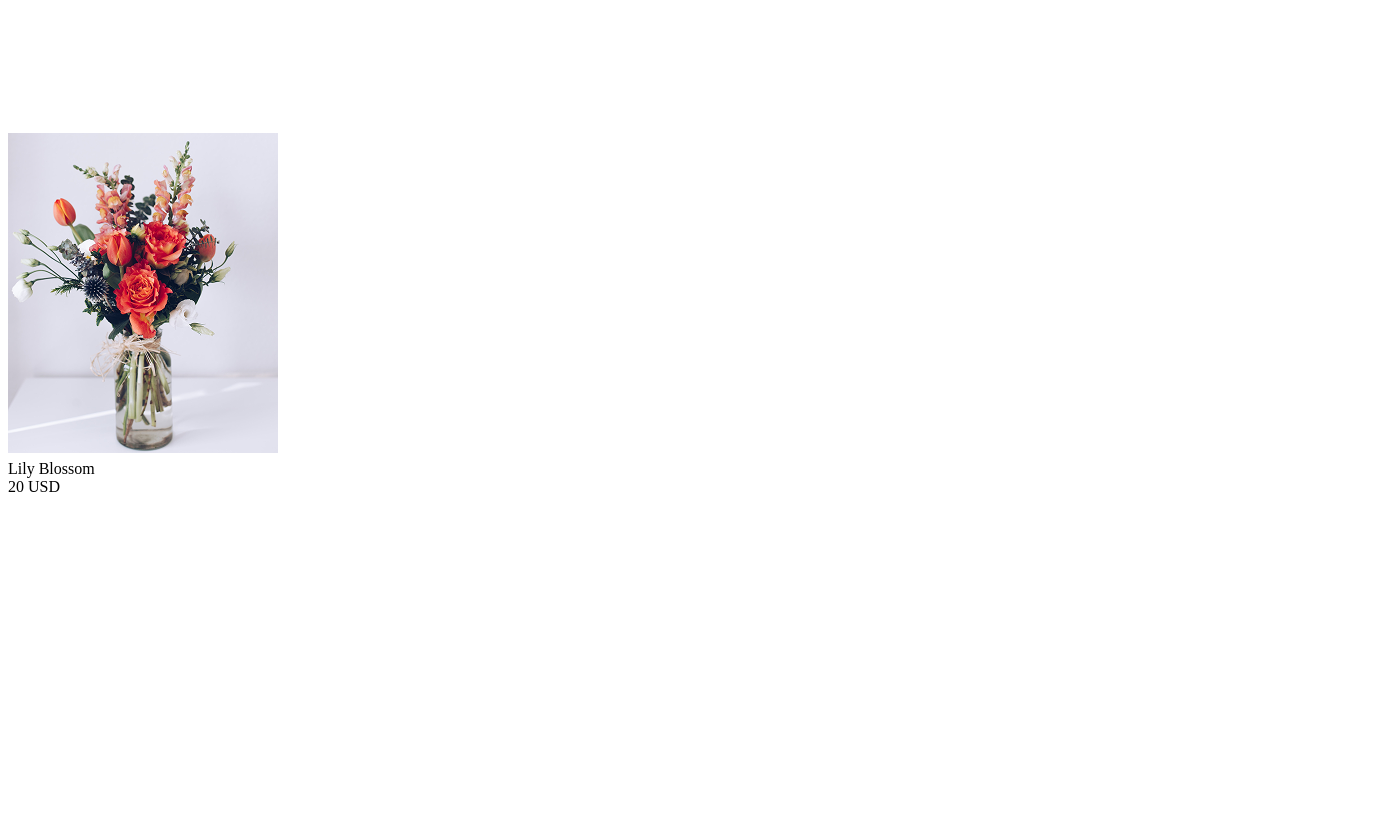
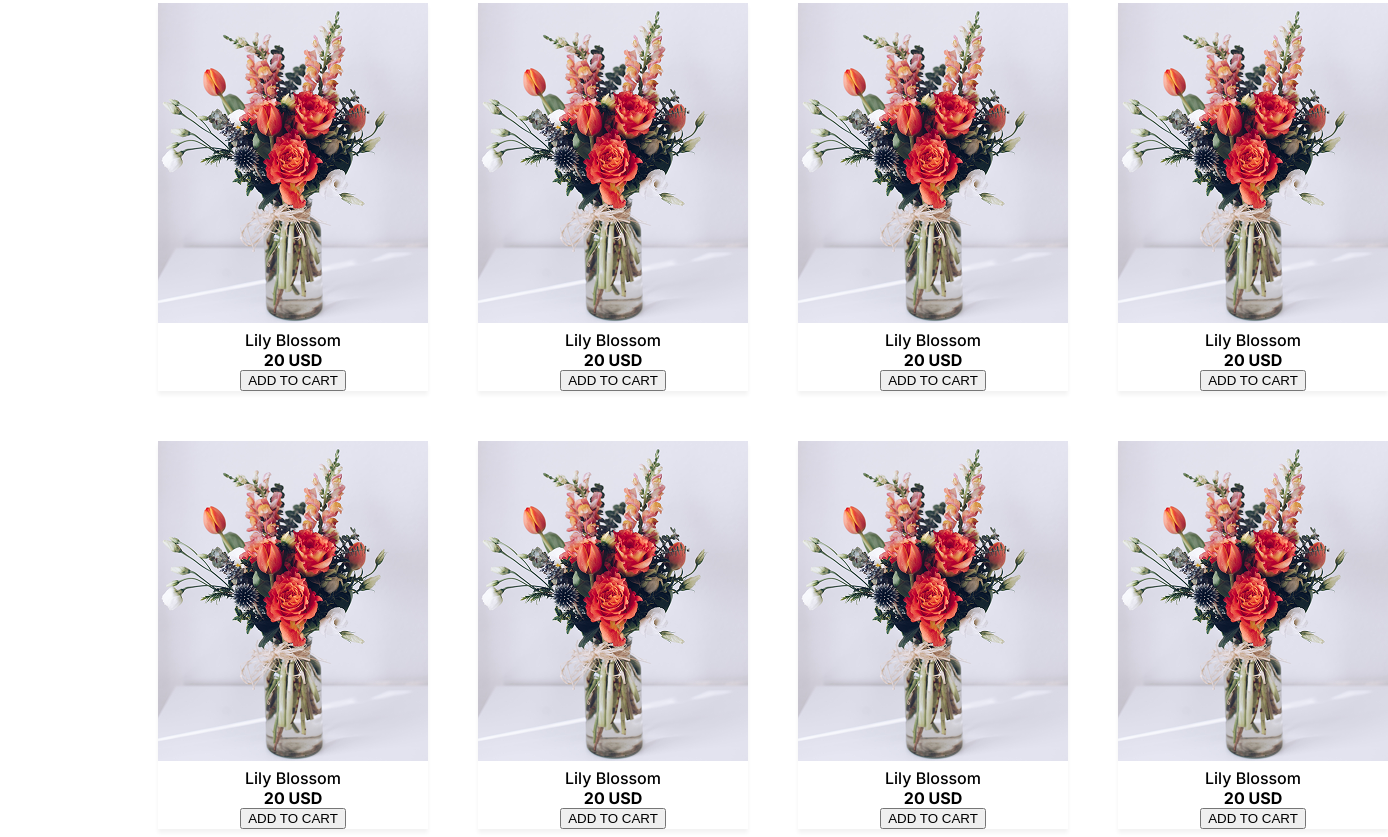
Before and after one commit to Sazzad360/Assignment-02, a plain HTML site: page index.html in a window 1280 px wide. Shown: the part 1074-1911 px from the top of the page, 1388 px wide, since content can reach past the window. Before the commit the page ends 1578 px from the top, so only its background shows below. Drawn offline with Linux system fonts and the light colour scheme.

Commit message:
adding card

```diff
--- a/index.html
+++ b/index.html
@@ -42,9 +42,44 @@
         </section>
         <section class="card">
             <div class="each-card">
-                <img src="images/sample-flower-image.png" alt="">
-                <div class="img-name">Lily Blossom</div>
-                <div class="img-taka">20 USD</div>
+                <div><img src="images/sample-flower-image.png" alt=""></div>
+                <div class="img-name inter">Lily Blossom<br><span class="img-taka">20 USD</span></div>
+                <div><button class="btn">ADD TO CART</button></div>
+            </div>
+            <div class="each-card">
+                <div><img src="images/sample-flower-image.png" alt=""></div>
+                <div class="img-name inter">Lily Blossom<br><span class="img-taka">20 USD</span></div>
+                <div><button class="btn">ADD TO CART</button></div>
+            </div>
+            <div class="each-card">
+                <div><img src="images/sample-flower-image.png" alt=""></div>
+                <div class="img-name inter">Lily Blossom<br><span class="img-taka">20 USD</span></div>
+                <div><button class="btn">ADD TO CART</button></div>
+            </div>
+            <div class="each-card">
+                <div><img src="images/sample-flower-image.png" alt=""></div>
+                <div class="img-name inter">Lily Blossom<br><span class="img-taka">20 USD</span></div>
+                <div><button class="btn">ADD TO CART</button></div>
+            </div>
+            <div class="each-card">
+                <div><img src="images/sample-flower-image.png" alt=""></div>
+                <div class="img-name inter">Lily Blossom<br><span class="img-taka">20 USD</span></div>
+                <div><button class="btn">ADD TO CART</button></div>
+            </div>
+            <div class="each-card">
+                <div><img src="images/sample-flower-image.png" alt=""></div>
+                <div class="img-name inter">Lily Blossom<br><span class="img-taka">20 USD</span></div>
+                <div><button class="btn">ADD TO CART</button></div>
+            </div>
+            <div class="each-card">
+                <div><img src="images/sample-flower-image.png" alt=""></div>
+                <div class="img-name inter">Lily Blossom<br><span class="img-taka">20 USD</span></div>
+                <div><button class="btn">ADD TO CART</button></div>
+            </div>
+            <div class="each-card">
+                <div><img src="images/sample-flower-image.png" alt=""></div>
+                <div class="img-name inter">Lily Blossom<br><span class="img-taka">20 USD</span></div>
+                <div><button class="btn">ADD TO CART</button></div>
             </div>
 
 
--- a/style.css
+++ b/style.css
@@ -68,11 +68,31 @@ nav{
     color: #00000087;
 }
 .plants{
-    margin: 150px;
+    margin: 20px 150px;
     text-align: center;
     padding: 0 100px;
 }
+.img-name{
+    font-weight: 500;
+}
+.img-taka{
+    font-weight: 700;
+}
+.each-card{
+    display: flex;
+    align-items: center;
+    flex-direction: column;
+    text-align: center;
+    box-shadow: 0 4px 4px rgba(0, 0, 0, 0.05);
 
+}
+.card{
+    border: ;
+    display: grid;
+    grid-template-columns: repeat(4, 1fr);
+    gap: 50px;
+    margin: 0px 150px;
+}
 @media screen and (max-width:576px) {
     .phone{
         display: none;
@@ -114,6 +134,12 @@ nav{
     .plant-des{
         font-size: 1rem;
     }
+    .card{
+        grid-template-columns: repeat(2, 1fr);
+        margin: 10px;
+    }
+
+
 
 
 
```
